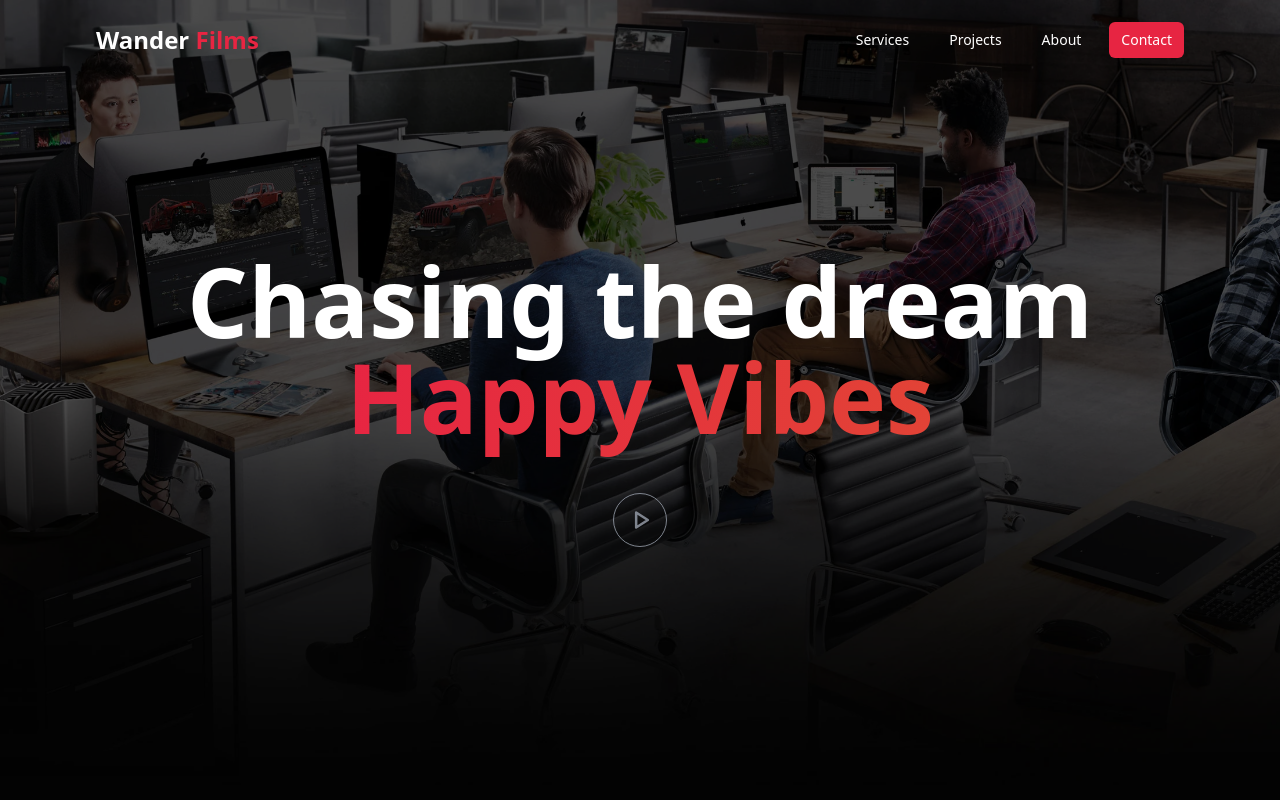
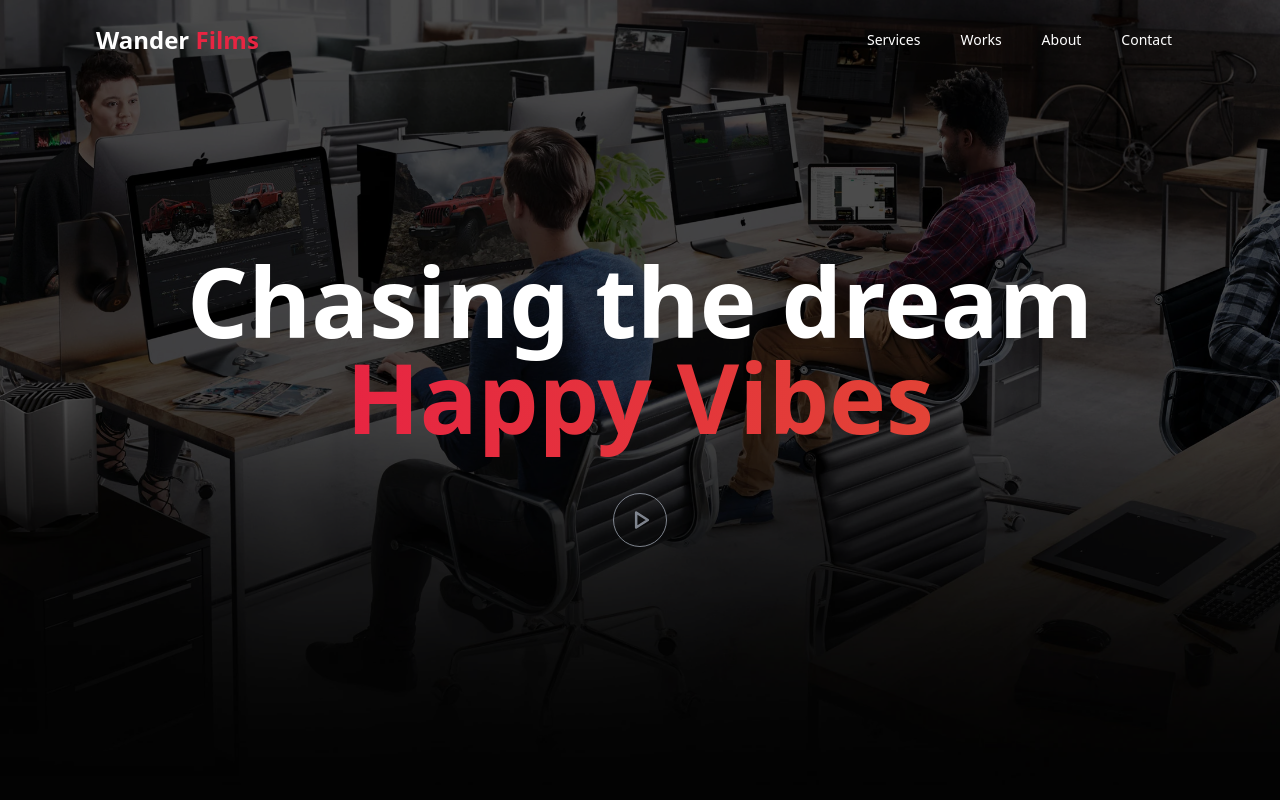
Before and after one commit to agustinquevedo/wanderfilms, a Next.js app: page / in a window 1280 px wide. Shown: the top 800 px of the page. Built offline with nearby package versions, Linux system fonts and the light colour scheme.

Commit message:
navigation component

```diff
--- a/components/molecules/Navbar/Navbar.tsx
+++ /dev/null
@@ -1,80 +0,0 @@
-import { useState, useEffect } from 'react'
-import { Link } from 'react-scroll'
-import ContentWrapper from '../../layout/ContentWrapper/ContentWrapper'
-
-const Navbar = () => {
-  const [color, setColor] = useState('')
-  const [size, setSize] = useState('h-20')
-
-  useEffect(() => {
-    const changeColor = () => {
-      if (window.scrollY >= 80) {
-        setColor('bg-black')
-        setSize('h-16')
-      } else {
-        setColor('')
-        setSize('h-20')
-      }
-    }
-    window.addEventListener('scroll', changeColor)
-  }, [])
-
-  return (
-    <nav
-      className={`fixed w-full ${size} flex items-center z-[5]  shadow-sm ease-in duration-300 ${color}`}
-    >
-      <ContentWrapper className="flex justify-between">
-        <div className="flex justify-center items-center flex-shrink-0 ">
-          <h1 className="text-white font-bold text-2xl cursor-pointer">
-            Wander <span className="text-[#E72542]">Films</span>
-          </h1>
-        </div>
-        <div className="hidden md:block">
-          <div className="ml-10 flex items-baseline space-x-4">
-            <Link
-              activeClass="Services"
-              to="services"
-              smooth={true}
-              duration={500}
-              className="text-white cursor-pointer hover:text-[#E72542] px-3 py-2 rounded-md text-sm font-medium"
-            >
-              Services
-            </Link>
-
-            <Link
-              activeClass="works"
-              to="works"
-              smooth={true}
-              duration={500}
-              className=" text-white cursor-pointer hover:text-[#E72542] px-3 py-2 rounded-md text-sm font-medium"
-            >
-              Projects
-            </Link>
-
-            <Link
-              activeClass="about"
-              to="about"
-              smooth={true}
-              duration={500}
-              className="text-white cursor-pointer hover:text-[#E72542] px-3 py-2 rounded-md text-sm font-medium"
-            >
-              About
-            </Link>
-
-            <Link
-              activeClass="contact"
-              to="contact"
-              smooth={true}
-              duration={800}
-              className="cursor-pointer bg-[#E72542] text-white px-3 py-2 rounded-md text-sm font-medium"
-            >
-              Contact
-            </Link>
-          </div>
-        </div>
-      </ContentWrapper>
-    </nav>
-  )
-}
-
-export default Navbar
--- /dev/null
+++ b/components/molecules/Navigation/Navigation.tsx
@@ -0,0 +1,101 @@
+import { useEffect, useState } from 'react'
+import { Disclosure } from '@headlessui/react'
+import { Link, animateScroll as scroll } from 'react-scroll'
+
+import { MenuIcon, XIcon } from '@heroicons/react/outline'
+import ContentWrapper from '../../layout/ContentWrapper/ContentWrapper'
+
+const navigation = [
+  { name: 'Services', href: 'services' },
+  { name: 'Works', href: 'works' },
+  { name: 'About', href: 'about' },
+  { name: 'Contact', href: 'contact' },
+]
+
+export default function Navigation() {
+  const [color, setColor] = useState('')
+  const [size, setSize] = useState('h-20')
+
+  const scrollToTop = () => {
+    scroll.scrollToTop()
+  }
+
+  useEffect(() => {
+    const changeColor = () => {
+      if (window.scrollY >= 80) {
+        setColor('bg-black')
+        setSize('h-16')
+      } else {
+        setColor('')
+        setSize('h-20')
+      }
+    }
+    window.addEventListener('scroll', changeColor)
+  }, [])
+
+  return (
+    <Disclosure
+      as="nav"
+      className={`fixed w-full ${size} flex items-center z-[5]  shadow-sm ease-in duration-300 ${color}`}
+    >
+      {({ open }) => (
+        <>
+          <ContentWrapper className="flex justify-between">
+            <div className="flex-shrink-0 flex items-center">
+              <a onClick={scrollToTop}>
+                <h1 className="text-white font-bold text-2xl cursor-pointer">
+                  Wander <span className="text-[#E72542]">Films</span>
+                </h1>
+              </a>
+            </div>
+            <div className="hidden sm:block sm:ml-6">
+              <div className="flex space-x-4">
+                {navigation.map((item) => (
+                  <Link
+                    key={item.name}
+                    activeClass={item.name}
+                    to={item.href}
+                    smooth={true}
+                    duration={500}
+                    className="text-white cursor-pointer hover:text-[#E72542] px-3 py-2 rounded-md text-sm font-medium"
+                  >
+                    {item.name}
+                  </Link>
+                ))}
+              </div>
+            </div>
+            {/* Mobile menu button*/}
+            <div className="z-[5] flex items-center sm:hidden">
+              <Disclosure.Button className="inline-flex items-center justify-center p-2 rounded-md text-gray-400 hover:text-white hover:bg-gray-700 focus:outline-none focus:ring-2 focus:ring-inset focus:ring-white">
+                <span className="sr-only">Open main menu</span>
+                {open ? (
+                  <XIcon className="block h-6 w-6" aria-hidden="true" />
+                ) : (
+                  <MenuIcon className="block h-6 w-6" aria-hidden="true" />
+                )}
+              </Disclosure.Button>
+            </div>
+          </ContentWrapper>
+
+          <Disclosure.Panel className="z-[4] sm:hidden absolute top-0 left-0 right-0 bottom-0 w-full h-screen flex items-center justify-center bg-black">
+            <div className="px-2 pt-2 pb-3 flex flex-col">
+              {navigation.map((item) => (
+                <Disclosure.Button
+                  key={item.name}
+                  as={Link}
+                  activeClass={item.name}
+                  to={item.href}
+                  smooth={true}
+                  duration={500}
+                  className="text-white text-2xl text-center cursor-pointer hover:text-[#E72542] px-3 py-2 rounded-md font-medium"
+                >
+                  {item.name}
+                </Disclosure.Button>
+              ))}
+            </div>
+          </Disclosure.Panel>
+        </>
+      )}
+    </Disclosure>
+  )
+}
--- /dev/null
+++ b/components/molecules/Sections/Works/Works.tsx
@@ -0,0 +1,21 @@
+import Title, {
+  TitleColorEnum,
+  TitleSizeEnum,
+} from '../../../atoms/Title/Title'
+import Section, { SectionHeightEnum } from '../../../layout/Section/Section'
+// import Image from 'next/image'
+
+const Works = () => {
+  return (
+    <Section id="works" height={SectionHeightEnum.FULL_HEIGHT}>
+      <Title
+        text="Check"
+        coloredTitle="some Works"
+        color={TitleColorEnum.ORANGE}
+        size={TitleSizeEnum.PRIMARY}
+      />
+    </Section>
+  )
+}
+
+export default Works
--- a/next.config.js
+++ b/next.config.js
@@ -3,7 +3,7 @@ const nextConfig = {
   reactStrictMode: true,
   swcMinify: true,
   images: {
-    domains: ['dummyimage.com'],
+    domains: ['pyvlrcinsmbkzdwgbdkm.supabase.co'],
   },
 }
 
--- a/package.json
+++ b/package.json
@@ -15,11 +15,12 @@
     "test-all": "npm run check-format && npm run check-lint && npm run check-types && npm run build"
   },
   "dependencies": {
+    "@headlessui/react": "^1.6.6",
+    "@heroicons/react": "^1.0.6",
     "next": "12.2.3",
     "react": "18.2.0",
     "react-dom": "18.2.0",
-    "react-scroll": "^1.8.7",
-    "usehooks-ts": "^2.6.0"
+    "react-scroll": "^1.8.7"
   },
   "devDependencies": {
     "@types/node": "18.6.2",
--- a/pages/index.tsx
+++ b/pages/index.tsx
@@ -1,17 +1,11 @@
 import type { NextPage } from 'next'
 import Head from 'next/head'
-import Title, {
-  TitleColorEnum,
-  TitleSizeEnum,
-} from '../components/atoms/Title/Title'
 import Hero from '../components/layout/Hero/Hero'
-import Section, {
-  SectionHeightEnum,
-} from '../components/layout/Section/Section'
-import Navbar from '../components/molecules/Navbar/Navbar'
+import Navigation from '../components/molecules/Navigation/Navigation'
 import About from '../components/molecules/Sections/About/About'
 import Contact from '../components/molecules/Sections/Contact/Contact'
 import Services from '../components/molecules/Sections/Services/Services'
+import Works from '../components/molecules/Sections/Works/Works'
 
 const Home: NextPage = () => {
   return (
@@ -23,7 +17,7 @@ const Home: NextPage = () => {
       </Head>
 
       {/* Navigation */}
-      <Navbar />
+      <Navigation />
 
       {/* Header */}
       <Hero />
@@ -32,14 +26,7 @@ const Home: NextPage = () => {
       <Services />
 
       {/* Works Section */}
-      <Section id="works" height={SectionHeightEnum.FULL_HEIGHT}>
-        <Title
-          text="Check"
-          coloredTitle="some Works"
-          color={TitleColorEnum.ORANGE}
-          size={TitleSizeEnum.PRIMARY}
-        />
-      </Section>
+      <Works />
 
       {/* About Section */}
       <About />
```
Also changed, not shown: 1 other file (tests, documents, lock files or other folders).
